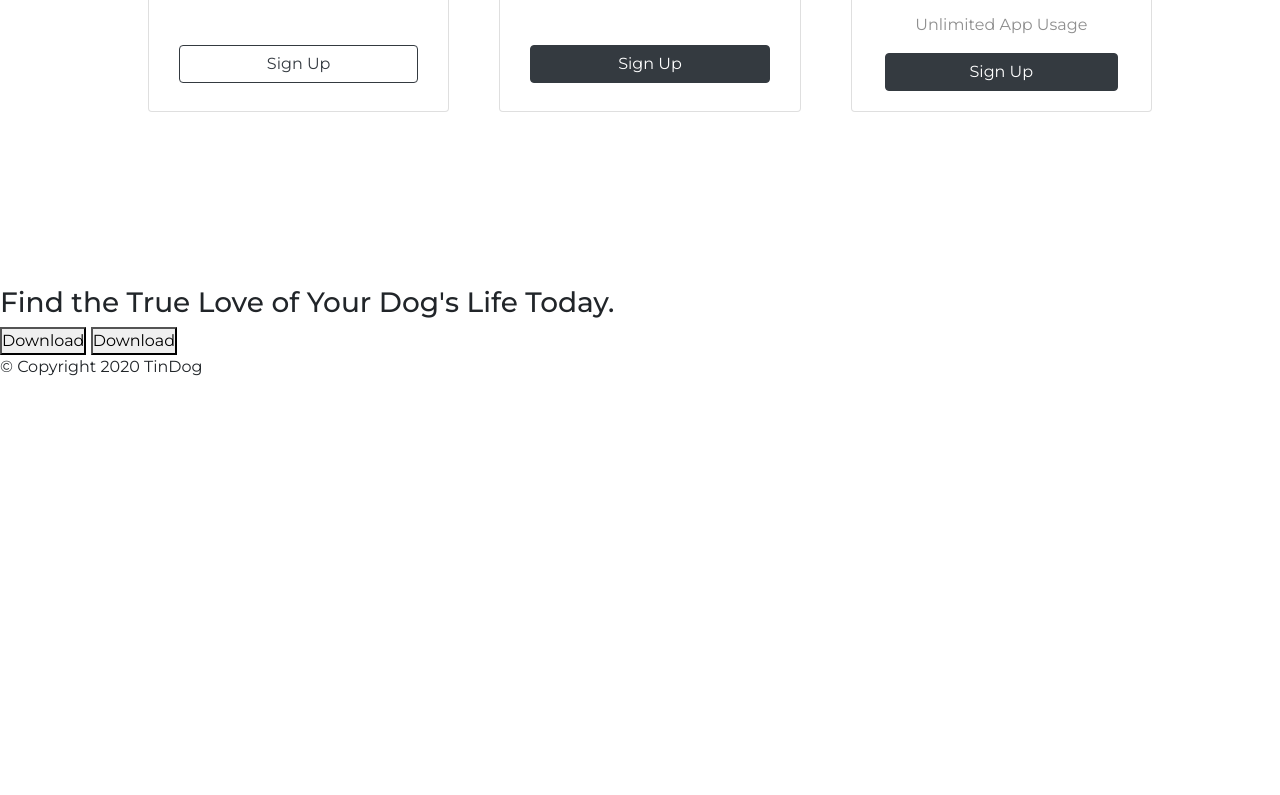
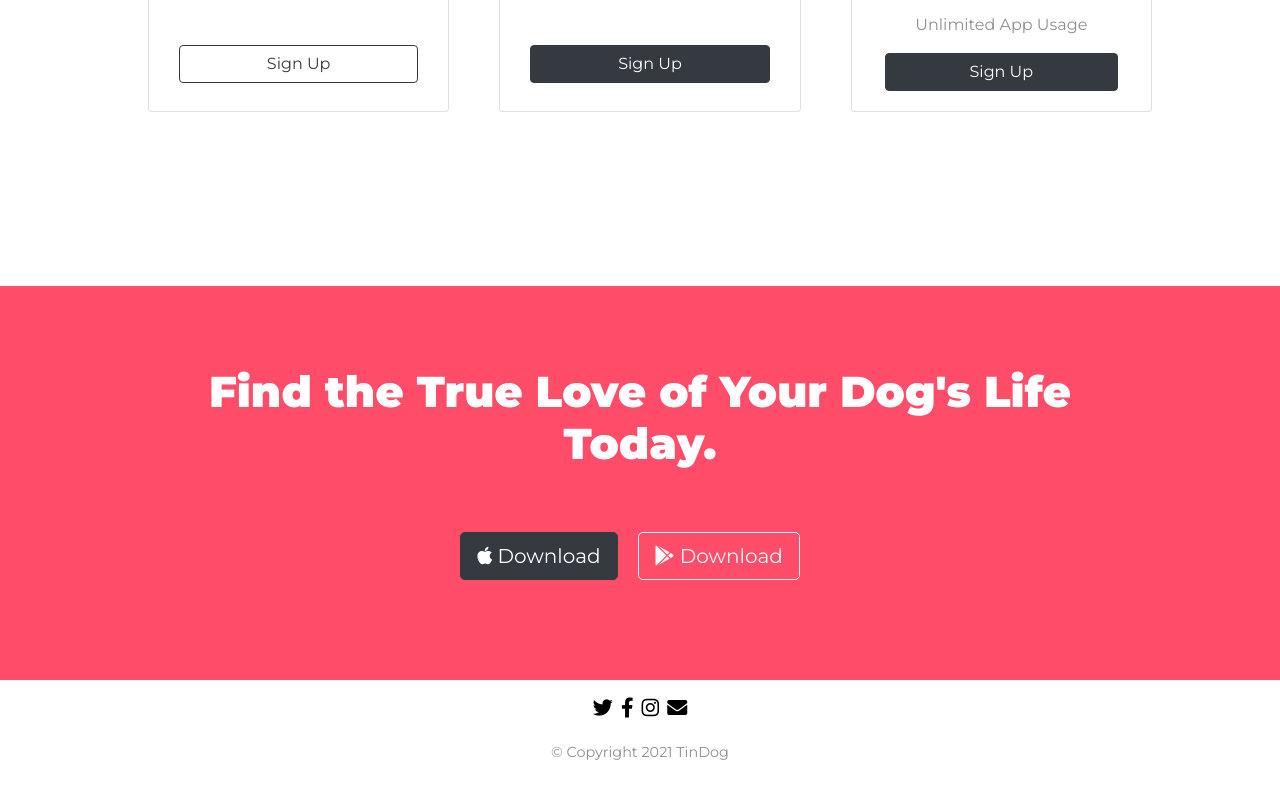
Before and after one commit to Prathyusha-Guduru/TinDog, a plain HTML site: page index.html in a window 1280 px wide. Shown: the part 2314-3109 px from the top of the page. Before the commit the page ends 2709 px from the top, so only its background shows below. Drawn offline with nearby package versions, Linux system fonts and the light colour scheme.

Commit message:
Updated footer

```diff
--- a/css/styles.css
+++ b/css/styles.css
@@ -247,3 +247,69 @@ nav{
 	/* background-color: lightslategray; */
 	padding: 8% 0%;
 }
+
+/* Call to action */
+#cta{
+	background-color: #ff4c68;
+	padding: 5rem 0 10rem 0;
+	position: relative;
+
+}
+
+.cta-heading{
+	color: #fff;
+	font-family: 'Montserrat', sans-serif;
+	font-weight: 550;
+	font-size: 2.7rem;
+	text-align: center;
+	margin-bottom: 50px;
+}
+
+.cta-container{
+	width: 80%;
+	margin: 0 auto;
+	/* background-color: lemonchiffon; */
+
+}
+
+.cta-buttons{
+	display: flex;
+	justify-content: center;
+	/* background-color: aqua; */
+	/* padding: 5% 0 5% 0; */
+	/* background-color: lightblue; */
+	position: absolute;
+	bottom: 100px;
+	width: 100%;
+
+}
+
+.cta-btn{
+	margin-right: 20px;
+}
+
+footer{
+	/* background-color: lightgoldenrodyellow; */
+	display: flex;
+	justify-content: center;
+	flex-direction: column;
+	align-items: center;
+	padding: 1rem 0 1rem 0;
+}
+
+.social-media-icons{
+	font-size: 20px;
+	color: #000;
+	margin: 2px;
+}
+
+.copyright{
+	color: #8f8f8f;
+	font-size: 0.9rem;
+	/* background-color: lightcyan; */
+	margin-top: 20px;
+}
+
+.social-media-icons:hover{
+	color: #ff4c68;
+}
--- a/index.html
+++ b/index.html
@@ -252,19 +252,31 @@
   <!-- Call to Action -->
 
   <section id="cta">
+    <div class="cta-container">
+      <h3 class="cta-heading">Find the True Love of Your Dog's Life Today.</h3>
+    </div>
+    <div class="cta-buttons">
+      <!-- <button type="button">Download</button>
+        <button type="button">Download</button> -->
+      <button type="button" class="btn btn-dark download-btn btn-lg cta-btn"><i class="fab fa-apple"></i>
+        Download</button>
+      <button type="button" class="btn btn-outline-light btn-lg download-btn cta-btn"><i class="fab fa-google-play"></i>
+        Download</button>
 
-    <h3>Find the True Love of Your Dog's Life Today.</h3>
-    <button type="button">Download</button>
-    <button type="button">Download</button>
-
+    </div>
   </section>
 
 
   <!-- Footer -->
 
   <footer id="footer">
-
-    <p>© Copyright 2020 TinDog</p>
+    <div class="social-media">
+      <i class="fab fa-twitter social-media-icons"></i>
+      <i class="fab fa-facebook-f social-media-icons"></i>
+      <i class="fab fa-instagram social-media-icons"></i>
+      <i class="fas fa-envelope social-media-icons"></i>
+    </div>
+    <p class="copyright">© Copyright 2021 TinDog</p>
 
   </footer>
 
```
